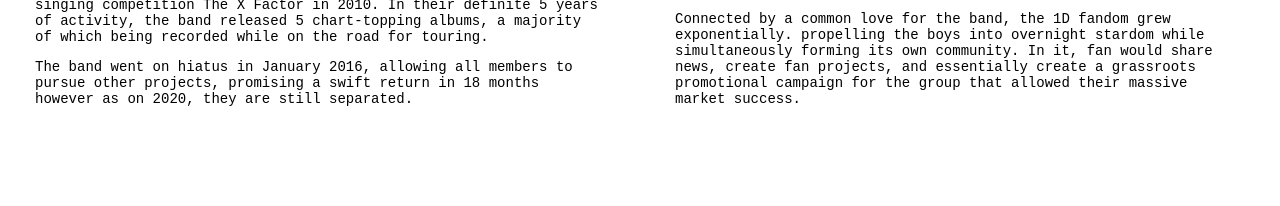
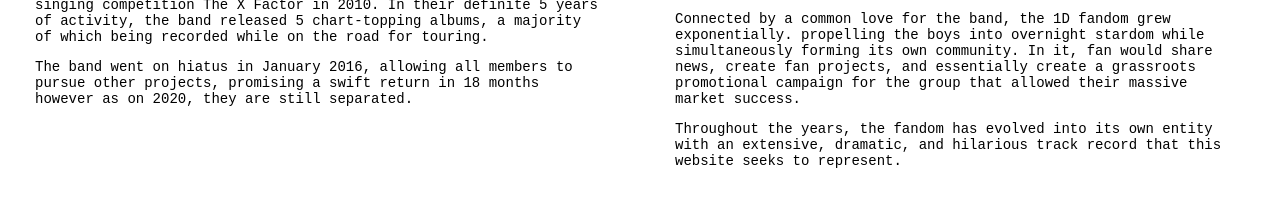
Before and after one commit to 1dfandom/1dfandom.github.io, a plain HTML site: page about.html in a window 1280 px wide. Shown: the part 302-508 px from the top of the page. Drawn offline with Linux system fonts and the light colour scheme; a web font is replaced by a local one.

Commit message:
Update about.html

```diff
--- a/about.html
+++ b/about.html
@@ -32,6 +32,7 @@
             <h2>...and their fandom</h2>
                 <p>Though they had not even won their season of The X Factor, the band reached an unprecdented  level of fame worldwide thanks to social media. Sprouting from a small fanbase of X Factor viewers, word spread about the band through Twitter and Tumblr like wildfire. The five boys became pop idols at the ages of 16, 17, and 18, causing mass hysteria across the globe, comparable to that of Beatlemania.</p>
                 <p>Connected by a common love for the band, the 1D fandom grew exponentially. propelling the boys into overnight stardom while simultaneously forming its own community. In it, fan would share news, create fan projects, and essentially create a grassroots promotional campaign for the group that allowed their massive market success.</p>
+                <p>Throughout the years, the fandom has evolved into its own entity with an extensive, dramatic, and hilarious track record that this website seeks to represent.</p>
             </div>
 
 
```
